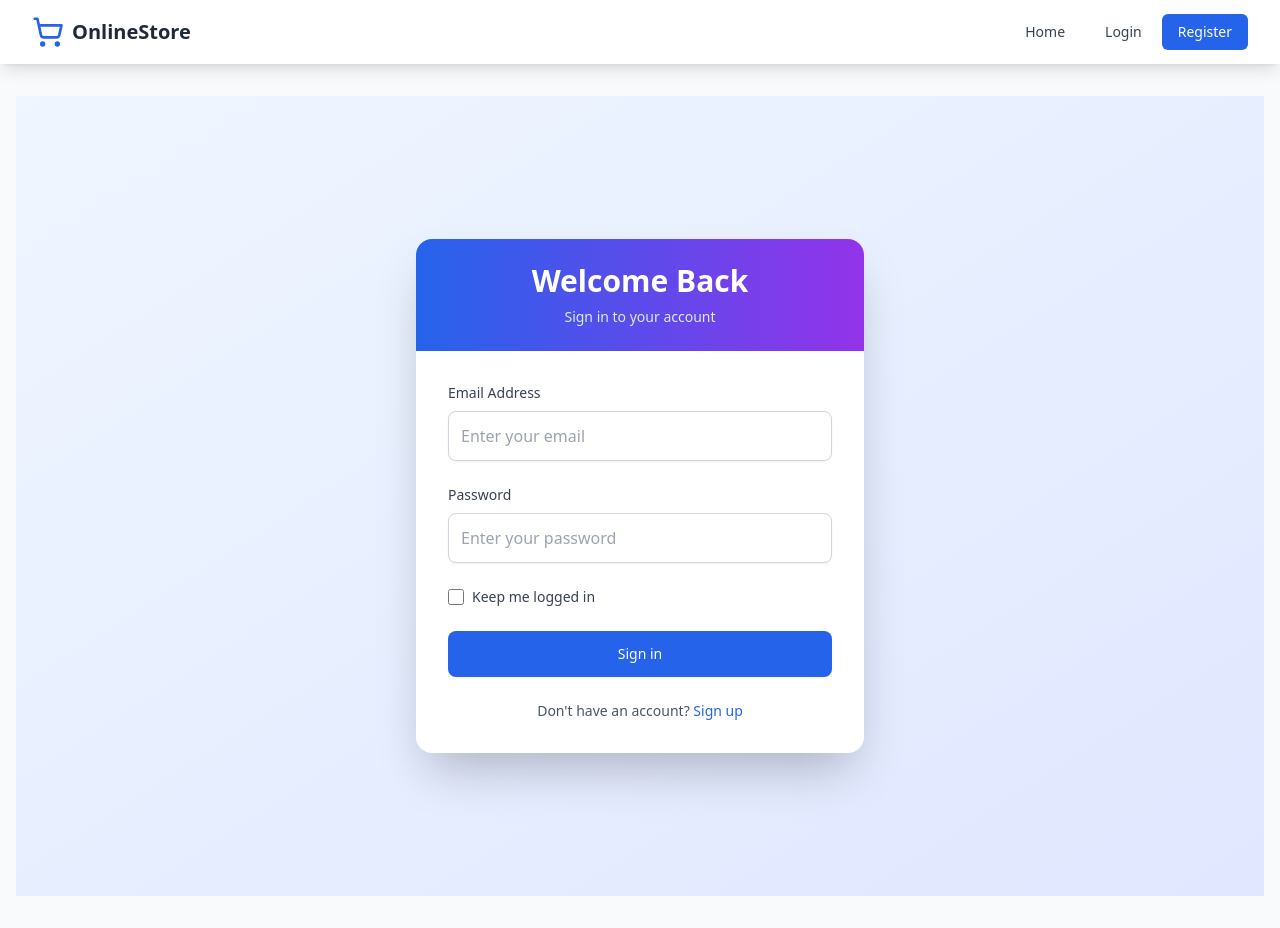
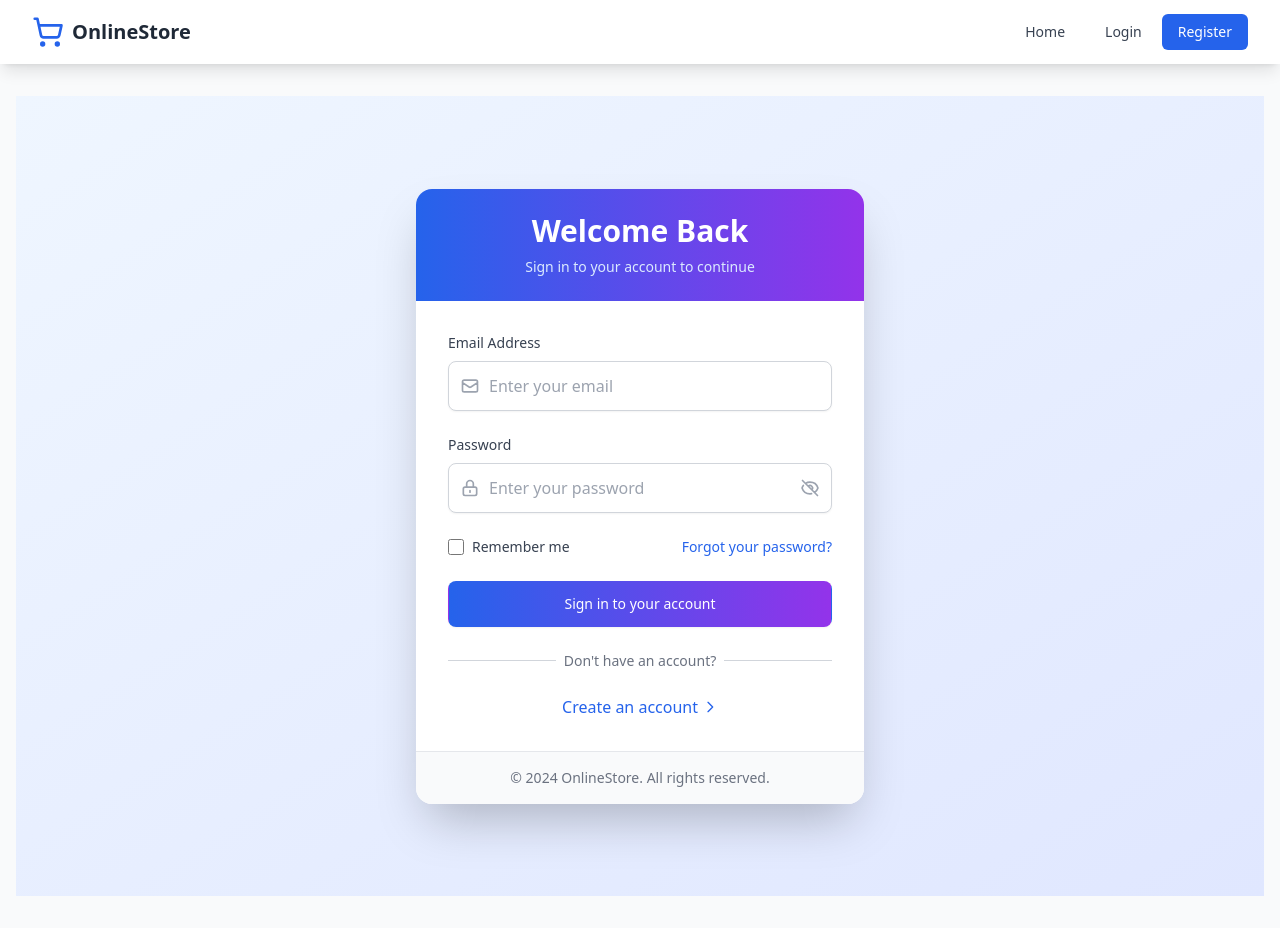
Before and after one commit to namimod25/Toko-online, a React (Vite) app in the folder client/: page /login in a window 1280 px wide. Built offline with nearby package versions, Linux system fonts and the light colour scheme; no server answers.

Commit message:
Frontend: Login not captcha

```diff
--- a/client/src/contexts/AuthContext.jsx
+++ b/client/src/contexts/AuthContext.jsx
@@ -3,27 +3,36 @@ import axios from 'axios'
 
 const AuthContext = createContext()
 
+export const useAuth = () => {
+  const context = useContext(AuthContext)
+  if (!context) {
+    throw new Error('useAuth must be used within an AuthProvider')
+  }
+  return context
+}
+
 export const AuthProvider = ({ children }) => {
   const [user, setUser] = useState(null)
   const [loading, setLoading] = useState(true)
-  const [logoutState, setLogoutState] = useState({
-    isLoggingOut: false,
-    isSuccess: false,
-    message: ''
-  })
 
   useEffect(() => {
-    checkAuthStatus()
-  }, [])
+    const token = localStorage.getItem('token')
+    if (token) {
+      axios.defaults.headers.common['Authorization'] = `Bearer ${token}`
+      // Verify token with server
+      verifyToken()
+    } else {
+      setLoading(false)
+    }
+  }, []);
 
-  const checkAuthStatus = async () => {
+  const verifyToken = async () => {
     try {
-      const response = await axios.get('/api/auth/status')
-      if (response.data.authenticated) {
-        setUser(response.data.user)
-      }
+      const response = await axios.get('/api/status')
+      setUser(response.data.user)
     } catch (error) {
-      console.error('Auth status check failed:', error)
+      localStorage.removeItem('token')
+      delete axios.defaults.headers.common['Authorization']
     } finally {
       setLoading(false)
     }
@@ -32,83 +41,43 @@ export const AuthProvider = ({ children }) => {
   const login = async (email, password) => {
     try {
       const response = await axios.post('/api/login', { email, password })
-      setUser(response.data.user)
+      const { user, token } = response.data
+
+      localStorage.setItem('token', token)
+      axios.defaults.headers.common['Authorization'] = `Bearer ${token}`
+      setUser(user)
+
       return { success: true }
     } catch (error) {
       return {
         success: false,
-        error: error.response?.data?.error || 'Login failed'
+        error: error.response?.data?.message || 'Login failed'
       }
     }
   }
 
-   const register = async (userData) => {
+  const register = async (userData) => {
     try {
-      setLoading(true);
+      const response = await axios.post('/api/register', userData)
+      const { token, user } = response.data
 
-      const response = await axios.post('/api/register', userData, {
-        withCredentials: true
-      });
+      localStorage.setItem('token', token)
+      axios.defaults.headers.common['Authorization'] = `Bearer ${token}`
+      setUser(user)
 
-      if (response.data.success) {
-        // Simpan user dan token
-        setUser(response.data.user);
-        localStorage.setItem('token', response.data.token);
-
-        return { success: true, user: response.data.user };
-      } else {
-        return { success: false, error: response.data.message };
+      return { success: true }
+    } catch (error) {
+      return {
+        success: false,
+        error: error.response?.data?.message || 'Registration failed'
       }
-    } catch (error) {
-      console.error('Registration error:', error);
-      const errorMessage = error.response?.data?.message || 'Registration failed';
-      return { success: false, error: errorMessage };
-    } finally {
-      setLoading(false);
     }
   }
 
-  const logout = async () => {
-    setLogoutState({
-      isLoggingOut: true,
-      isSuccess: false,
-      message: ''
-    })
-
-    try {
-      await axios.post('/api/logout')
-
-      setLogoutState({
-        isLoggingOut: false,
-        isSuccess: true,
-        message: '√ Logout successful'
-      })
-
-      await new Promise(resolve => setTimeout(resolve, 1500))
-
-      setUser(null)
-      setLogoutState({
-        isLoggingOut: false,
-        isSuccess: false,
-        message: ''
-      })
-
-    } catch (error) {
-      console.error('Logout error:', error)
-      setLogoutState({
-        isLoggingOut: false,
-        isSuccess: false,
-        message: 'Logout failed. Please try again.'
-      })
-
-      setTimeout(() => {
-        setLogoutState({
-          isLoggingOut: false,
-          isSuccess: false,
-          message: ''
-        })
-      }, 2000)
-    }
+  const logout = () => {
+    localStorage.removeItem('token')
+    delete axios.defaults.headers.common['Authorization']
+    setUser(null)
   }
 
   const value = {
@@ -116,8 +85,7 @@ export const AuthProvider = ({ children }) => {
     login,
     register,
     logout,
-    loading,
-    logoutState
+    loading
   }
 
   return (
@@ -126,11 +94,3 @@ export const AuthProvider = ({ children }) => {
     </AuthContext.Provider>
   )
 }
-
-export const useAuth = () => {
-  const context = useContext(AuthContext)
-  if (!context) {
-    throw new Error('useAuth must be used within an AuthProvider')
-  }
-  return context
-}
--- a/client/src/pages/Login.jsx
+++ b/client/src/pages/Login.jsx
@@ -1,25 +1,20 @@
-import React, { useState, useEffect } from 'react'
+import React, { useEffect, useState } from 'react'
 import { Link, useNavigate } from 'react-router-dom'
 import { useAuth } from '../contexts/AuthContext'
+import { loginSchema } from '../../schemas/authSchema'
 
 const Login = () => {
   const [formData, setFormData] = useState({
     email: '',
     password: ''
-  })
-  const [rememberMe, setRememberMe] = useState(false)
+  });
+
   const [errors, setErrors] = useState({})
   const [isLoading, setIsLoading] = useState(false)
+  const [showPassword, setShowPassword] = useState(false)
+  const [message, setMessage] = useState('')
   const { login } = useAuth()
   const navigate = useNavigate()
-
-  // Check if user previously selected remember me
-  useEffect(() => {
-    const savedRememberMe = localStorage.getItem('rememberMe')
-    if (savedRememberMe === 'true') {
-      setRememberMe(true)
-    }
-  }, [])
 
   const handleChange = (e) => {
     const { name, value } = e.target
@@ -27,55 +22,62 @@ const Login = () => {
       ...prev,
       [name]: value
     }))
-    // Clear error when user types
     if (errors[name]) {
       setErrors(prev => ({
         ...prev,
         [name]: ''
       }))
     }
+    if (message) {
+      setMessage('')
+    }
   }
 
-  const handleRememberMeChange = (e) => {
-    setRememberMe(e.target.checked)
+  const togglePasswordVisibility = () => {
+    setShowPassword(!showPassword)
   }
 
   const handleSubmit = async (e) => {
     e.preventDefault()
     setIsLoading(true)
+    setMessage('')
+
+    try {
+      // Validasi dengan schema
+      loginSchema.parse(formData)
       setErrors({})
 
-    // Basic validation
-    if (!formData.email) {
-      setErrors({ email: 'Email is required' })
-      setIsLoading(false)
-      return
+      // Login ke auth context
+      const result = await login(formData.email, formData.password)
+
+      if (result.success) {
+        setMessage('Login berhasil!')
+        // Redirect berdasarkan role atau ke halaman default
+        if (result.user?.role === 'ADMIN') {
+          navigate('/admin/dashboard')
+        } else {
+          navigate('/dashboard')
+        }
+      } else {
+        setErrors({ submit: result.error })
+        setMessage(result.error || 'Login gagal')
       }
 
-    if (!formData.password) {
-      setErrors({ password: 'Password is required' })
-      setIsLoading(false)
-      return
+    } catch (error) {
+      if (error.errors) {
+        // Error validasi Zod
+        const newErrors = {}
+        error.errors.forEach(err => {
+          newErrors[err.path[0]] = err.message
+        })
+        setErrors(newErrors)
+      } else {
+        setMessage('Terjadi kesalahan saat login')
       }
-
-    try {
-      console.log('Attempting login with:', { email: formData.email, rememberMe })
-
-      const result = await login(formData.email, formData.password, rememberMe)
-      console.log('Login result:', result)
-
-      if (result.success) {
-        navigate('/')
-      } else {
-        setErrors({ submit: result.error || 'Login failed' })
-      }
-    } catch (error) {
-      console.error('Login error:', error)
-      setErrors({ submit: 'An unexpected error occurred' })
     } finally {
       setIsLoading(false)
     }
-  }
+  };
 
   return (
     <div className="min-h-screen bg-gradient-to-br from-blue-50 to-indigo-100 flex items-center justify-center py-12 px-4 sm:px-6 lg:px-8">
@@ -84,14 +86,14 @@ const Login = () => {
         {/* Card Container */}
         <div className="bg-white rounded-2xl shadow-2xl overflow-hidden">
 
-          {/* Header */}
+          {/* Decorative Header */}
           <div className="bg-gradient-to-r from-blue-600 to-purple-600 py-6 px-8">
             <div className="text-center">
               <h2 className="text-3xl font-bold text-white mb-2">
                 Welcome Back
               </h2>
               <p className="text-blue-100 text-sm">
-                Sign in to your account
+                Sign in to your account to continue
               </p>
             </div>
           </div>
@@ -105,64 +107,129 @@ const Login = () => {
                 <label htmlFor="email" className="block text-sm font-medium text-gray-700 mb-2">
                   Email Address
                 </label>
+                <div className="relative">
+                  <div className="absolute inset-y-0 left-0 pl-3 flex items-center pointer-events-none">
+                    <svg className="h-5 w-5 text-gray-400" fill="none" viewBox="0 0 24 24" stroke="currentColor">
+                      <path strokeLinecap="round" strokeLinejoin="round" strokeWidth={2} d="M3 8l7.89 5.26a2 2 0 002.22 0L21 8M5 19h14a2 2 0 002-2V7a2 2 0 00-2-2H5a2 2 0 00-2 2v10a2 2 0 002 2z" />
+                    </svg>
+                  </div>
                   <input
                     id="email"
                     name="email"
                     type="email"
                     autoComplete="email"
-                  className={`block w-full px-3 py-3 border rounded-lg shadow-sm focus:outline-none focus:ring-2 focus:ring-blue-500 focus:border-transparent transition duration-200 ${
-                    errors.email ? 'border-red-500 ring-2 ring-red-200' : 'border-gray-300'
+                    className={`block w-full pl-10 pr-3 py-3 border rounded-lg shadow-sm focus:outline-none focus:ring-2 focus:ring-blue-500 focus:border-transparent transition duration-200 ${errors.email ? 'border-red-500 ring-2 ring-red-200' : 'border-gray-300'
                       }`}
                     placeholder="Enter your email"
                     value={formData.email}
                     onChange={handleChange}
                   />
+                </div>
                 {errors.email && (
-                  <p className="mt-2 text-sm text-red-600">{errors.email}</p>
+                  <p className="mt-2 text-sm text-red-600 flex items-center">
+                    <svg className="w-4 h-4 mr-1" fill="currentColor" viewBox="0 0 20 20">
+                      <path fillRule="evenodd" d="M18 10a8 8 0 11-16 0 8 8 0 0116 0zm-7 4a1 1 0 11-2 0 1 1 0 012 0zm-1-9a1 1 0 00-1 1v4a1 1 0 102 0V6a1 1 0 00-1-1z" clipRule="evenodd" />
+                    </svg>
+                    {errors.email}
+                  </p>
                 )}
               </div>
 
-              {/* Password Input */}
+              {/* Password Input dengan Toggle */}
               <div>
                 <label htmlFor="password" className="block text-sm font-medium text-gray-700 mb-2">
                   Password
                 </label>
+                <div className="relative">
+                  <div className="absolute inset-y-0 left-0 pl-3 flex items-center pointer-events-none">
+                    <svg className="h-5 w-5 text-gray-400" fill="none" viewBox="0 0 24 24" stroke="currentColor">
+                      <path strokeLinecap="round" strokeLinejoin="round" strokeWidth={2} d="M12 15v2m-6 4h12a2 2 0 002-2v-6a2 2 0 00-2-2H6a2 2 0 00-2 2v6a2 2 0 002 2zm10-10V7a4 4 0 00-8 0v4h8z" />
+                    </svg>
+                  </div>
                   <input
                     id="password"
                     name="password"
-                  type="password"
+                    type={showPassword ? "text" : "password"}
                     autoComplete="current-password"
-                  className={`block w-full px-3 py-3 border rounded-lg shadow-sm focus:outline-none focus:ring-2 focus:ring-blue-500 focus:border-transparent transition duration-200 ${
-                    errors.password ? 'border-red-500 ring-2 ring-red-200' : 'border-gray-300'
+                    className={`block w-full pl-10 pr-10 py-3 border rounded-lg shadow-sm focus:outline-none focus:ring-2 focus:ring-blue-500 focus:border-transparent transition duration-200 ${errors.password ? 'border-red-500 ring-2 ring-red-200' : 'border-gray-300'
                       }`}
                     placeholder="Enter your password"
                     value={formData.password}
                     onChange={handleChange}
                   />
+                  {/* Eye Icon Button */}
+                  <button
+                    type="button"
+                    onClick={togglePasswordVisibility}
+                    className="absolute inset-y-0 right-0 pr-3 flex items-center text-gray-400 hover:text-gray-600 transition duration-200"
+                  >
+                    {showPassword ? (
+                      <svg className="h-5 w-5" fill="none" viewBox="0 0 24 24" stroke="currentColor">
+                        <path strokeLinecap="round" strokeLinejoin="round" strokeWidth={2} d="M15 12a3 3 0 11-6 0 3 3 0 016 0z" />
+                        <path strokeLinecap="round" strokeLinejoin="round" strokeWidth={2} d="M2.458 12C3.732 7.943 7.523 5 12 5c4.478 0 8.268 2.943 9.542 7-1.274 4.057-5.064 7-9.542 7-4.477 0-8.268-2.943-9.542-7z" />
+                      </svg>
+                    ) : (
+                      <svg className="h-5 w-5" fill="none" viewBox="0 0 24 24" stroke="currentColor">
+                        <path strokeLinecap="round" strokeLinejoin="round" strokeWidth={2} d="M13.875 18.825A10.05 10.05 0 0112 19c-4.478 0-8.268-2.943-9.543-7a9.97 9.97 0 011.563-3.029m5.858.908a3 3 0 114.243 4.243M9.878 9.878l4.242 4.242M9.88 9.88l-3.29-3.29m7.532 7.532l3.29 3.29M3 3l3.59 3.59m0 0A9.953 9.953 0 0112 5c4.478 0 8.268 2.943 9.543 7a10.025 10.025 0 01-4.132 5.411m0 0L21 21" />
+                      </svg>
+                    )}
+                  </button>
+                </div>
                 {errors.password && (
-                  <p className="mt-2 text-sm text-red-600">{errors.password}</p>
+                  <p className="mt-2 text-sm text-red-600 flex items-center">
+                    <svg className="w-4 h-4 mr-1" fill="currentColor" viewBox="0 0 20 20">
+                      <path fillRule="evenodd" d="M18 10a8 8 0 11-16 0 8 8 0 0116 0zm-7 4a1 1 0 11-2 0 1 1 0 012 0zm-1-9a1 1 0 00-1 1v4a1 1 0 102 0V6a1 1 0 00-1-1z" clipRule="evenodd" />
+                    </svg>
+                    {errors.password}
+                  </p>
                 )}
               </div>
 
-              {/* Remember Me */}
+              {/* Remember Me & Forgot Password */}
+              <div className="flex items-center justify-between">
                 <div className="flex items-center">
                   <input
                     id="remember-me"
                     name="remember-me"
                     type="checkbox"
-                  checked={rememberMe}
-                  onChange={handleRememberMeChange}
                     className="h-4 w-4 text-blue-600 focus:ring-blue-500 border-gray-300 rounded"
                   />
                   <label htmlFor="remember-me" className="ml-2 block text-sm text-gray-700">
-                  Keep me logged in
+                    Remember me
                   </label>
                 </div>
 
-              {/* Error Message */}
-              {errors.submit && (
-                <div className="rounded-lg bg-red-50 p-4 border border-red-200">
-                  <p className="text-sm text-red-700">{errors.submit}</p>
+                <div className="text-sm">
+                  <Link
+                    to="/forgot-password"
+                    className="font-medium text-blue-600 hover:text-blue-500 transition duration-200"
+                  >
+                    Forgot your password?
+                  </Link>
+                </div>
+              </div>
+
+              {/* Success/Error Message */}
+              {message && (
+                <div className={`rounded-lg p-4 border ${message.includes('berhasil') ? 'bg-green-50 border-green-200' : 'bg-red-50 border-red-200'}`}>
+                  <div className="flex">
+                    <div className="flex-shrink-0">
+                      {message.includes('berhasil') ? (
+                        <svg className="h-5 w-5 text-green-400" fill="currentColor" viewBox="0 0 20 20">
+                          <path fillRule="evenodd" d="M10 18a8 8 0 100-16 8 8 0 000 16zm3.707-9.293a1 1 0 00-1.414-1.414L9 10.586 7.707 9.293a1 1 0 00-1.414 1.414l2 2a1 1 0 001.414 0l4-4z" clipRule="evenodd" />
+                        </svg>
+                      ) : (
+                        <svg className="h-5 w-5 text-red-400" fill="currentColor" viewBox="0 0 20 20">
+                          <path fillRule="evenodd" d="M10 18a8 8 0 100-16 8 8 0 000 16zM8.707 7.293a1 1 0 00-1.414 1.414L8.586 10l-1.293 1.293a1 1 0 101.414 1.414L10 11.414l1.293 1.293a1 1 0 001.414-1.414L11.414 10l1.293-1.293a1 1 0 00-1.414-1.414L10 8.586 8.707 7.293z" clipRule="evenodd" />
+                        </svg>
+                      )}
+                    </div>
+                    <div className="ml-3">
+                      <p className={`text-sm ${message.includes('berhasil') ? 'text-green-700' : 'text-red-700'}`}>
+                        {message}
+                      </p>
+                    </div>
+                  </div>
                 </div>
               )}
 
@@ -171,7 +238,7 @@ const Login = () => {
                 <button
                   type="submit"
                   disabled={isLoading}
-                  className="w-full flex justify-center py-3 px-4 border border-transparent rounded-lg shadow-sm text-sm font-medium text-white bg-blue-600 hover:bg-blue-700 focus:outline-none focus:ring-2 focus:ring-offset-2 focus:ring-blue-500 transition duration-200 disabled:opacity-50 disabled:cursor-not-allowed"
+                  className="group relative w-full flex justify-center py-3 px-4 border border-transparent rounded-lg shadow-sm text-sm font-medium text-white bg-gradient-to-r from-blue-600 to-purple-600 hover:from-blue-700 hover:to-purple-700 focus:outline-none focus:ring-2 focus:ring-offset-2 focus:ring-blue-500 transition duration-200 disabled:opacity-50 disabled:cursor-not-allowed transform hover:-translate-y-0.5"
                 >
                   {isLoading ? (
                     <div className="flex items-center">
@@ -182,25 +249,42 @@ const Login = () => {
                       Signing in...
                     </div>
                   ) : (
-                    'Sign in'
+                    'Sign in to your account'
                   )}
                 </button>
               </div>
 
+              {/* Divider */}
+              <div className="relative">
+                <div className="absolute inset-0 flex items-center">
+                  <div className="w-full border-t border-gray-300"></div>
+                </div>
+                <div className="relative flex justify-center text-sm">
+                  <span className="px-2 bg-white text-gray-500">Don't have an account?</span>
+                </div>
+              </div>
+
               {/* Register Link */}
               <div className="text-center">
-                <p className="text-sm text-gray-600">
-                  Don't have an account?{' '}
                 <Link
                   to="/register"
-                    className="font-medium text-blue-600 hover:text-blue-500 transition duration-200"
+                  className="inline-flex items-center font-medium text-blue-600 hover:text-blue-500 transition duration-200 group"
                 >
-                    Sign up
+                  Create an account
+                  <svg className="ml-1 w-4 h-4 transform group-hover:translate-x-1 transition duration-200" fill="none" viewBox="0 0 24 24" stroke="currentColor">
+                    <path strokeLinecap="round" strokeLinejoin="round" strokeWidth={2} d="M9 5l7 7-7 7" />
+                  </svg>
                 </Link>
-                </p>
               </div>
 
             </form>
+          </div>
+
+          {/* Footer */}
+          <div className="bg-gray-50 py-4 px-8 border-t border-gray-200">
+            <div className="text-center text-sm text-gray-500">
+              © 2024 OnlineStore. All rights reserved.
+            </div>
           </div>
         </div>
       </div>
```
Lines whose indentation alone changed are shown as unchanged.
